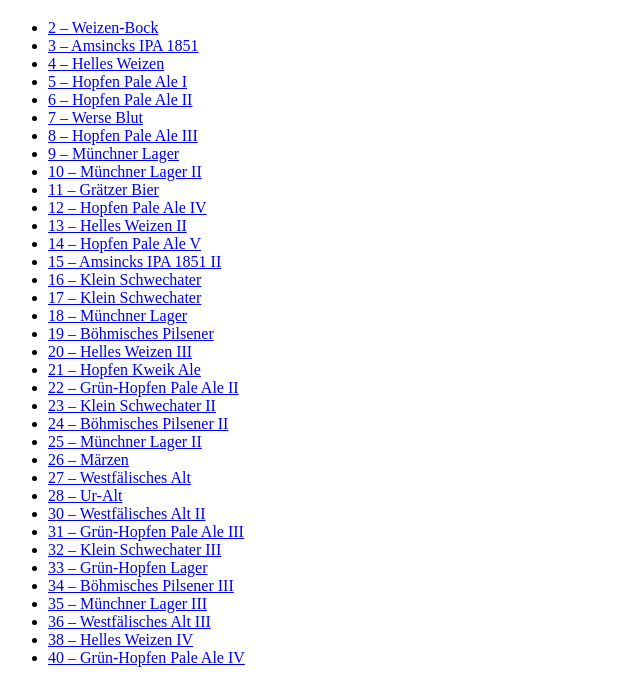
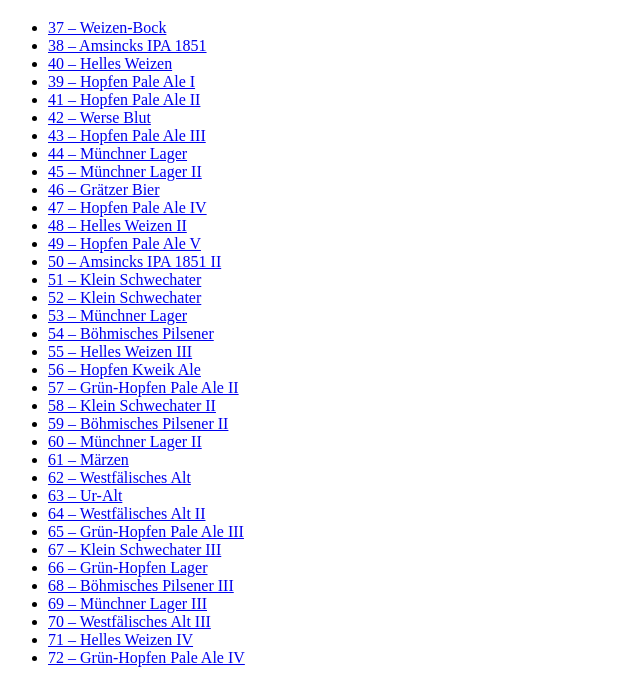
Before and after one commit to Thomas-Lehmenkoetter/Homebrew, a plain HTML site: page html_rezepte/UebersichtBraurezepte.html in a window 1280 px wide. Shown: the part 108-800 px from the top of the page, without its empty margins (0-640 px from the left). Drawn offline with Linux system fonts and the light colour scheme.

Commit message:
Anpassung

```diff
--- a/html_rezepte/UebersichtBraurezepte.html
+++ b/html_rezepte/UebersichtBraurezepte.html
@@ -1,40 +1,40 @@
 <!DOCTYPE html><html><head><meta charset='UTF-8'><title>Braurezepte</title></head><body>
 <h2><a href="../index.html">Home</a></h2>
 <h1>Meine Braurezepte</h1><ul>
-<li><a href='Rezept_37_Weizen-Bock.html'>2 – Weizen-Bock</a></li>
-<li><a href='Rezept_38_Amsincks IPA 1851.html'>3 – Amsincks IPA 1851</a></li>
-<li><a href='Rezept_40_Helles Weizen.html'>4 – Helles Weizen</a></li>
-<li><a href='Rezept_39_Hopfen Pale Ale I.html'>5 – Hopfen Pale Ale I</a></li>
-<li><a href='Rezept_41_Hopfen Pale Ale II.html'>6 – Hopfen Pale Ale II</a></li>
-<li><a href='Rezept_42_Werse Blut.html'>7 – Werse Blut</a></li>
-<li><a href='Rezept_43_Hopfen Pale Ale III.html'>8 – Hopfen Pale Ale III</a></li>
-<li><a href='Rezept_44_Münchner Lager.html'>9 – Münchner Lager</a></li>
-<li><a href='Rezept_45_Münchner Lager II.html'>10 – Münchner Lager II</a></li>
-<li><a href='Rezept_46_Grätzer Bier.html'>11 – Grätzer Bier</a></li>
-<li><a href='Rezept_47_Hopfen Pale Ale IV.html'>12 – Hopfen Pale Ale IV</a></li>
-<li><a href='Rezept_48_Helles Weizen II.html'>13 – Helles Weizen II</a></li>
-<li><a href='Rezept_49_Hopfen Pale Ale V.html'>14 – Hopfen Pale Ale V</a></li>
-<li><a href='Rezept_50_Amsincks IPA 1851 II.html'>15 – Amsincks IPA 1851 II</a></li>
-<li><a href='Rezept_51_Klein Schwechater.html'>16 – Klein Schwechater</a></li>
-<li><a href='Rezept_52_Klein Schwechater.html'>17 – Klein Schwechater</a></li>
-<li><a href='Rezept_53_Münchner Lager .html'>18 – Münchner Lager </a></li>
-<li><a href='Rezept_54_Böhmisches Pilsener.html'>19 – Böhmisches Pilsener</a></li>
-<li><a href='Rezept_55_Helles Weizen III.html'>20 – Helles Weizen III</a></li>
-<li><a href='Rezept_56_Hopfen Kweik Ale.html'>21 – Hopfen Kweik Ale</a></li>
-<li><a href='Rezept_57_Grün-Hopfen Pale Ale II.html'>22 – Grün-Hopfen Pale Ale II</a></li>
-<li><a href='Rezept_58_Klein Schwechater II.html'>23 – Klein Schwechater II</a></li>
-<li><a href='Rezept_59_Böhmisches Pilsener II.html'>24 – Böhmisches Pilsener II</a></li>
-<li><a href='Rezept_60_Münchner Lager II.html'>25 – Münchner Lager II</a></li>
-<li><a href='Rezept_61_Märzen.html'>26 – Märzen</a></li>
-<li><a href='Rezept_62_Westfälisches Alt.html'>27 – Westfälisches Alt</a></li>
-<li><a href='Rezept_63_Ur-Alt.html'>28 – Ur-Alt</a></li>
-<li><a href='Rezept_64_Westfälisches Alt II.html'>30 – Westfälisches Alt II</a></li>
-<li><a href='Rezept_65_Grün-Hopfen Pale Ale III.html'>31 – Grün-Hopfen Pale Ale III</a></li>
-<li><a href='Rezept_67_Klein Schwechater III.html'>32 – Klein Schwechater III</a></li>
-<li><a href='Rezept_66_Grün-Hopfen Lager.html'>33 – Grün-Hopfen Lager</a></li>
-<li><a href='Rezept_68_Böhmisches Pilsener III.html'>34 – Böhmisches Pilsener III</a></li>
-<li><a href='Rezept_69_Münchner Lager III.html'>35 – Münchner Lager III</a></li>
-<li><a href='Rezept_70_Westfälisches Alt III.html'>36 – Westfälisches Alt III</a></li>
-<li><a href='Rezept_71_Helles Weizen IV.html'>38 – Helles Weizen IV</a></li>
-<li><a href='Rezept_72_Grün-Hopfen Pale Ale IV.html'>40 – Grün-Hopfen Pale Ale IV</a></li>
+<li><a href='Rezept_37_Weizen-Bock.html'>37 – Weizen-Bock</a></li>
+<li><a href='Rezept_38_Amsincks IPA 1851.html'>38 – Amsincks IPA 1851</a></li>
+<li><a href='Rezept_40_Helles Weizen.html'>40 – Helles Weizen</a></li>
+<li><a href='Rezept_39_Hopfen Pale Ale I.html'>39 – Hopfen Pale Ale I</a></li>
+<li><a href='Rezept_41_Hopfen Pale Ale II.html'>41 – Hopfen Pale Ale II</a></li>
+<li><a href='Rezept_42_Werse Blut.html'>42 – Werse Blut</a></li>
+<li><a href='Rezept_43_Hopfen Pale Ale III.html'>43 – Hopfen Pale Ale III</a></li>
+<li><a href='Rezept_44_Münchner Lager.html'>44 – Münchner Lager</a></li>
+<li><a href='Rezept_45_Münchner Lager II.html'>45 – Münchner Lager II</a></li>
+<li><a href='Rezept_46_Grätzer Bier.html'>46 – Grätzer Bier</a></li>
+<li><a href='Rezept_47_Hopfen Pale Ale IV.html'>47 – Hopfen Pale Ale IV</a></li>
+<li><a href='Rezept_48_Helles Weizen II.html'>48 – Helles Weizen II</a></li>
+<li><a href='Rezept_49_Hopfen Pale Ale V.html'>49 – Hopfen Pale Ale V</a></li>
+<li><a href='Rezept_50_Amsincks IPA 1851 II.html'>50 – Amsincks IPA 1851 II</a></li>
+<li><a href='Rezept_51_Klein Schwechater.html'>51 – Klein Schwechater</a></li>
+<li><a href='Rezept_52_Klein Schwechater.html'>52 – Klein Schwechater</a></li>
+<li><a href='Rezept_53_Münchner Lager .html'>53 – Münchner Lager </a></li>
+<li><a href='Rezept_54_Böhmisches Pilsener.html'>54 – Böhmisches Pilsener</a></li>
+<li><a href='Rezept_55_Helles Weizen III.html'>55 – Helles Weizen III</a></li>
+<li><a href='Rezept_56_Hopfen Kweik Ale.html'>56 – Hopfen Kweik Ale</a></li>
+<li><a href='Rezept_57_Grün-Hopfen Pale Ale II.html'>57 – Grün-Hopfen Pale Ale II</a></li>
+<li><a href='Rezept_58_Klein Schwechater II.html'>58 – Klein Schwechater II</a></li>
+<li><a href='Rezept_59_Böhmisches Pilsener II.html'>59 – Böhmisches Pilsener II</a></li>
+<li><a href='Rezept_60_Münchner Lager II.html'>60 – Münchner Lager II</a></li>
+<li><a href='Rezept_61_Märzen.html'>61 – Märzen</a></li>
+<li><a href='Rezept_62_Westfälisches Alt.html'>62 – Westfälisches Alt</a></li>
+<li><a href='Rezept_63_Ur-Alt.html'>63 – Ur-Alt</a></li>
+<li><a href='Rezept_64_Westfälisches Alt II.html'>64 – Westfälisches Alt II</a></li>
+<li><a href='Rezept_65_Grün-Hopfen Pale Ale III.html'>65 – Grün-Hopfen Pale Ale III</a></li>
+<li><a href='Rezept_67_Klein Schwechater III.html'>67 – Klein Schwechater III</a></li>
+<li><a href='Rezept_66_Grün-Hopfen Lager.html'>66 – Grün-Hopfen Lager</a></li>
+<li><a href='Rezept_68_Böhmisches Pilsener III.html'>68 – Böhmisches Pilsener III</a></li>
+<li><a href='Rezept_69_Münchner Lager III.html'>69 – Münchner Lager III</a></li>
+<li><a href='Rezept_70_Westfälisches Alt III.html'>70 – Westfälisches Alt III</a></li>
+<li><a href='Rezept_71_Helles Weizen IV.html'>71 – Helles Weizen IV</a></li>
+<li><a href='Rezept_72_Grün-Hopfen Pale Ale IV.html'>72 – Grün-Hopfen Pale Ale IV</a></li>
 </ul></body></html>
```
Also changed, not shown: 1 other file.
